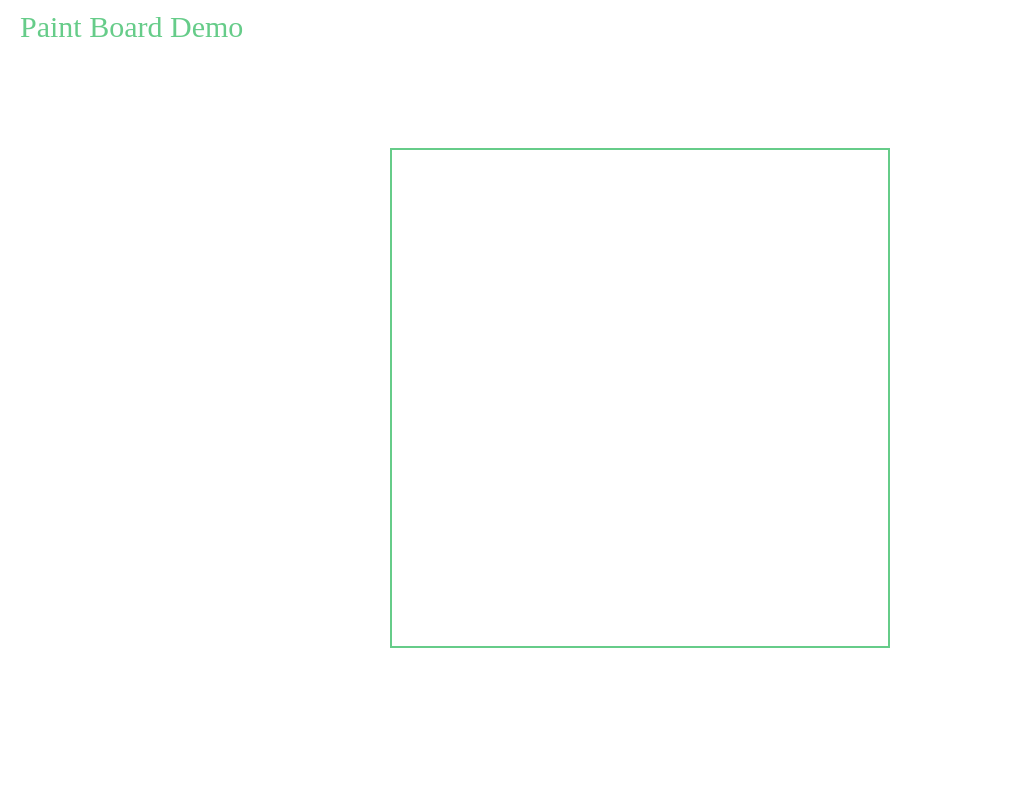
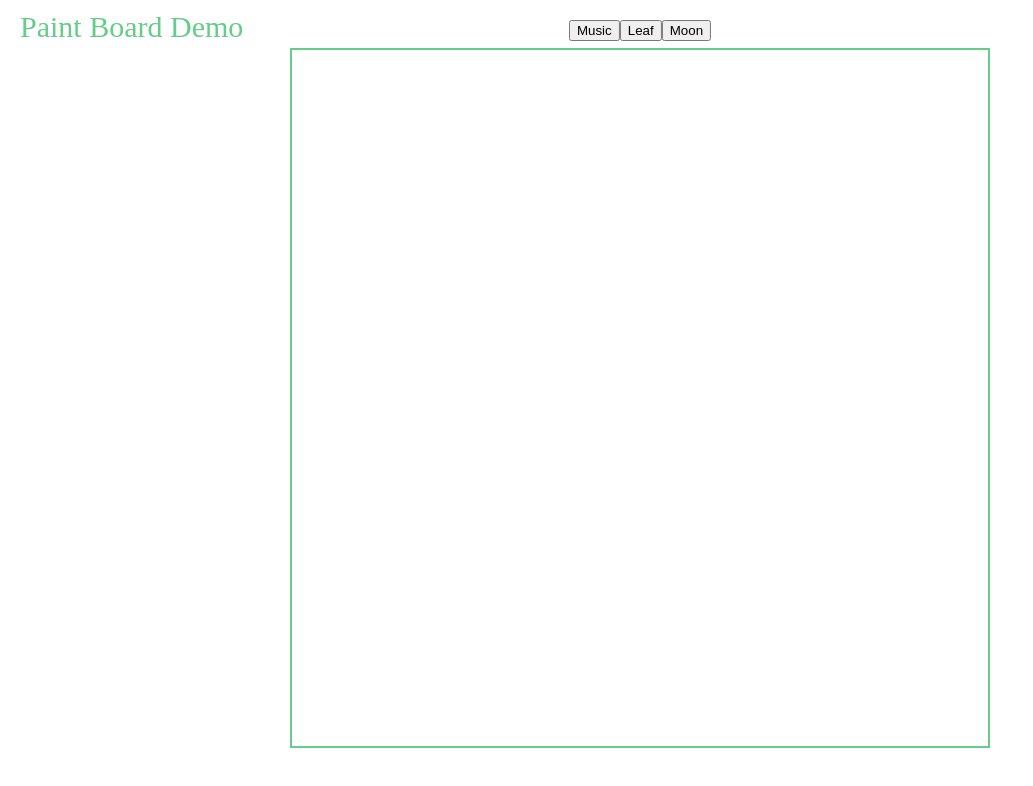
Before and after one commit to LHRUN/paint-board-demo, a React (Vite) app: page / in a window 1280 px wide. Shown: the top 786 px of the page, without its empty margins (0-1033 px from the left). Built offline with nearby package versions, Linux system fonts and the light colour scheme.

Commit message:
feat: add shape

```diff
--- /dev/null
+++ b/src/components/paintBoard/constant.ts
@@ -0,0 +1,5 @@
+export const musicPath = 'M10.0909 11.9629L19.3636 8.63087V14.1707C18.8126 13.8538 18.1574 13.67 17.4545 13.67C15.4964 13.67 13.9091 15.096 13.9091 16.855C13.9091 18.614 15.4964 20.04 17.4545 20.04C19.4126 20.04 21 18.614 21 16.855C21 16.855 21 16.8551 21 16.855L21 7.49236C21 6.37238 21 5.4331 20.9123 4.68472C20.8999 4.57895 20.8852 4.4738 20.869 4.37569C20.7845 3.86441 20.6352 3.38745 20.347 2.98917C20.2028 2.79002 20.024 2.61055 19.8012 2.45628C19.7594 2.42736 19.716 2.39932 19.6711 2.3722L19.6621 2.36679C18.8906 1.90553 18.0233 1.93852 17.1298 2.14305C16.2657 2.34086 15.1944 2.74368 13.8808 3.23763L11.5963 4.09656C10.9806 4.32806 10.4589 4.52419 10.0494 4.72734C9.61376 4.94348 9.23849 5.1984 8.95707 5.57828C8.67564 5.95817 8.55876 6.36756 8.50501 6.81203C8.4545 7.22978 8.45452 7.7378 8.45455 8.33743V16.1307C7.90347 15.8138 7.24835 15.63 6.54545 15.63C4.58735 15.63 3 17.056 3 18.815C3 20.574 4.58735 22 6.54545 22C8.50355 22 10.0909 20.574 10.0909 18.815C10.0909 18.815 10.0909 18.8151 10.0909 18.815L10.0909 11.9629Z'
+
+export const leafPath = 'M15.362,9.69c0,0-0.75,1.108-1.068,0c-0.318-1.109-1.346-4.949-1.762-5.226 c-0.417-0.278-0.417-0.278-0.417-0.278s-0.078,1.506-0.594,1.307c-0.515-0.198-4.313-2.217-4.63-2.652L6.574,2.444 c0,0,0.355,3.328-0.515,2.615c0,0,1.113,2.771-2.573,3.048c0,0,1.186,3.087,4.552,4.75c0,0,1.148,1.783-0.949,1.503 c0,0-2.932-0.395-3.325-0.752c0,0-1.548,3.01-3.764,3.128c0,0,2.656,1.504,2.337,4.156c0,0,5.107,0.041,4.911,0.832 c-0.2,0.795-0.555,1.601-0.555,1.601s4.71-0.929,5.422-2.194c0,0,0.989,0.99,1.071,1.939c0,0,2.693-0.594,2.452-2.296 c0,0,1.269,0.948,1.427,2.551l0.554-0.375c0,0-0.319-1.661-1.464-2.967c0,0-0.517-1.308,0.789-0.633c0,0,3.085,1.029,5.7-0.833 c0,0-2.888-0.948-3.006-1.978c0,0,5.394-3.326,5.625-5.542c0,0-1.944,0.198-2.972-0.633c0,0-1.309-0.396,0.394-4.791 c0,0-1.227,0.724-1.62-3.636c0,0-3.051,4.665-4.518,3.082C16.548,5.018,15.165,8.066,15.362,9.69z'
+
+export const moonPath = 'M8.23129 2.24048C9.24338 1.78695 10.1202 2.81145 9.80357 3.70098C8.72924 6.71928 9.38932 10.1474 11.6193 12.3765C13.8606 14.617 17.3114 15.2755 20.3395 14.1819C21.2206 13.8637 22.2173 14.7319 21.7817 15.7199C21.7688 15.7491 21.7558 15.7782 21.7427 15.8074C20.9674 17.5266 19.7272 19.1434 18.1227 20.2274C16.4125 21.3828 14.3957 22.0001 12.3316 22.0001H12.3306C9.93035 21.9975 7.6057 21.1603 5.75517 19.6321C3.90463 18.1039 2.64345 15.9797 2.18793 13.6237C1.73241 11.2677 2.11094 8.82672 3.2586 6.71917C4.34658 4.72121 6.17608 3.16858 8.20153 2.25386L8.23129 2.24048Z'
--- a/src/components/paintBoard/index.css
+++ b/src/components/paintBoard/index.css
@@ -1,6 +1,13 @@
+.btns {
+  position: fixed;
+  top: 20px;
+  left: 50%;
+  transform: translateX(-50%);
+}
+
 .paint-board {
   border: solid 2px #66CC89;
-  width: 500px;
-  height: 500px;
+  width: 700px;
+  height: 700px;
   box-sizing: border-box;
 }
--- a/src/components/paintBoard/index.tsx
+++ b/src/components/paintBoard/index.tsx
@@ -1,28 +1,58 @@
 import { useEffect, useRef, useState, MouseEvent } from 'react'
 import './index.css'
+import { leafPath, moonPath, musicPath } from './constant'
 
 let isMouseDown = false
-let movePoint: { x: number, y: number } | null = null
+let moveDate = 0
+
+const TypeMapPath = {
+  music: musicPath,
+  leaf: leafPath,
+  moon: moonPath
+}
 
 const getMousePoint = (x: number, y: number) => {
   return {
-    x: x - (window.innerWidth - 500) / 2,
-    y: y - (window.innerHeight - 500) / 2
+    x: x - (window.innerWidth - 700) / 2,
+    y: y - (window.innerHeight - 700) / 2
   }
+}
+
+const getRandomColor = () => {
+  const r = Math.floor(Math.random() * 256);
+  const g = Math.floor(Math.random() * 256);
+  const b = Math.floor(Math.random() * 256);
+  const a = Math.random();
+  return `rgba(${r}, ${g}, ${b}, ${a})`
+}
+
+const generateRandomCoordinates = (
+  centerX: number,
+  centerY: number,
+  size: number,
+  count: number
+) => {
+  const halfSize = size / 2
+  const points = []
+
+  for (let i = 0; i < count; i++) {
+    const randomX = Math.floor(centerX - halfSize + Math.random() * size)
+    const randomY = Math.floor(centerY - halfSize + Math.random() * size)
+    points.push({ x: randomX, y: randomY })
+  }
+
+  return points
 }
 
 function PaintBoard() {
   const canvasRef = useRef<HTMLCanvasElement | null>(null)
   const [context2D, setContext2D] = useState<CanvasRenderingContext2D | null>(null)
+  const [pathType, setPathType] = useState<keyof typeof TypeMapPath>('music')
 
   useEffect(() => {
     if (canvasRef?.current) {
       const context2D = canvasRef?.current.getContext('2d')
       if (context2D) {
-        context2D.lineCap = 'round'
-        context2D.lineJoin = 'round'
-        context2D.lineWidth = 10
-
         setContext2D(context2D)
       }
     }
@@ -39,17 +69,40 @@ function PaintBoard() {
     if (!canvasRef?.current || !context2D) {
       return
     }
+
+    const now = new Date().getTime()
+    if (now - moveDate < 50) {
+      return
+    }
+    moveDate = now
+
     if (isMouseDown) {
       const { clientX, clientY } = event
       const point = getMousePoint(clientX, clientY)
-      if (movePoint) {
-        context2D.beginPath()
-        context2D.moveTo(movePoint.x, movePoint.y)
-        context2D.lineTo(point.x, point.y)
-        context2D.stroke()
-      }
-      movePoint = point
+      const points = generateRandomCoordinates(point.x, point.y, 30, 3)
+      points.map((curPoint) => {
+        createShape(curPoint.x, curPoint.y)
+      })
     }
+  }
+
+  const createShape = (x: number, y: number) => {
+    if (!context2D) {
+      return
+    }
+    const path = new Path2D(TypeMapPath[pathType]);
+    context2D.beginPath();
+    context2D.fillStyle = getRandomColor();
+    context2D.lineWidth = 2;
+
+    context2D.save();
+    context2D.translate(x, y);
+
+    const scale = Math.random() * 1.5 + 0.5
+    context2D.scale(scale, scale);
+
+    context2D.fill(path);
+    context2D.restore();
   }
 
   const onMouseUp = () => {
@@ -57,15 +110,20 @@ function PaintBoard() {
       return
     }
     isMouseDown = false
-    movePoint = null
+    moveDate = 0
   }
 
   return (
     <div className='container'>
+      <div className='btns'>
+        <button onClick={() => setPathType('music')}>Music</button>
+        <button onClick={() => setPathType('leaf')}>Leaf</button>
+        <button onClick={() => setPathType('moon')}>Moon</button>
+      </div>
       <canvas
         ref={canvasRef}
-        width={500}
-        height={500}
+        width={700}
+        height={700}
         className="paint-board"
         onMouseDown={onMouseDown}
         onMouseMove={onMouseMove}
```
Also changed, not shown: 1 other file (tests, documents, lock files or other folders).
